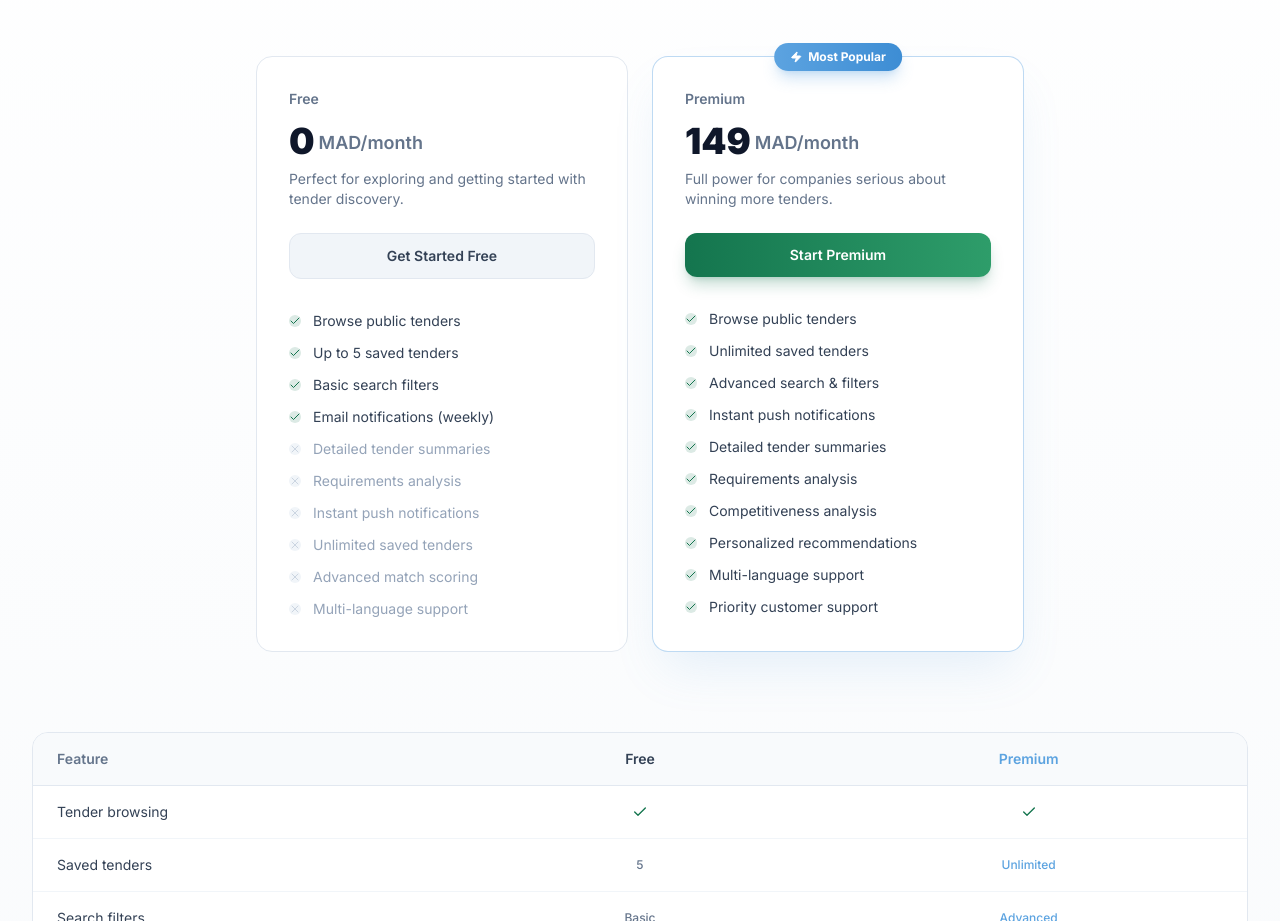
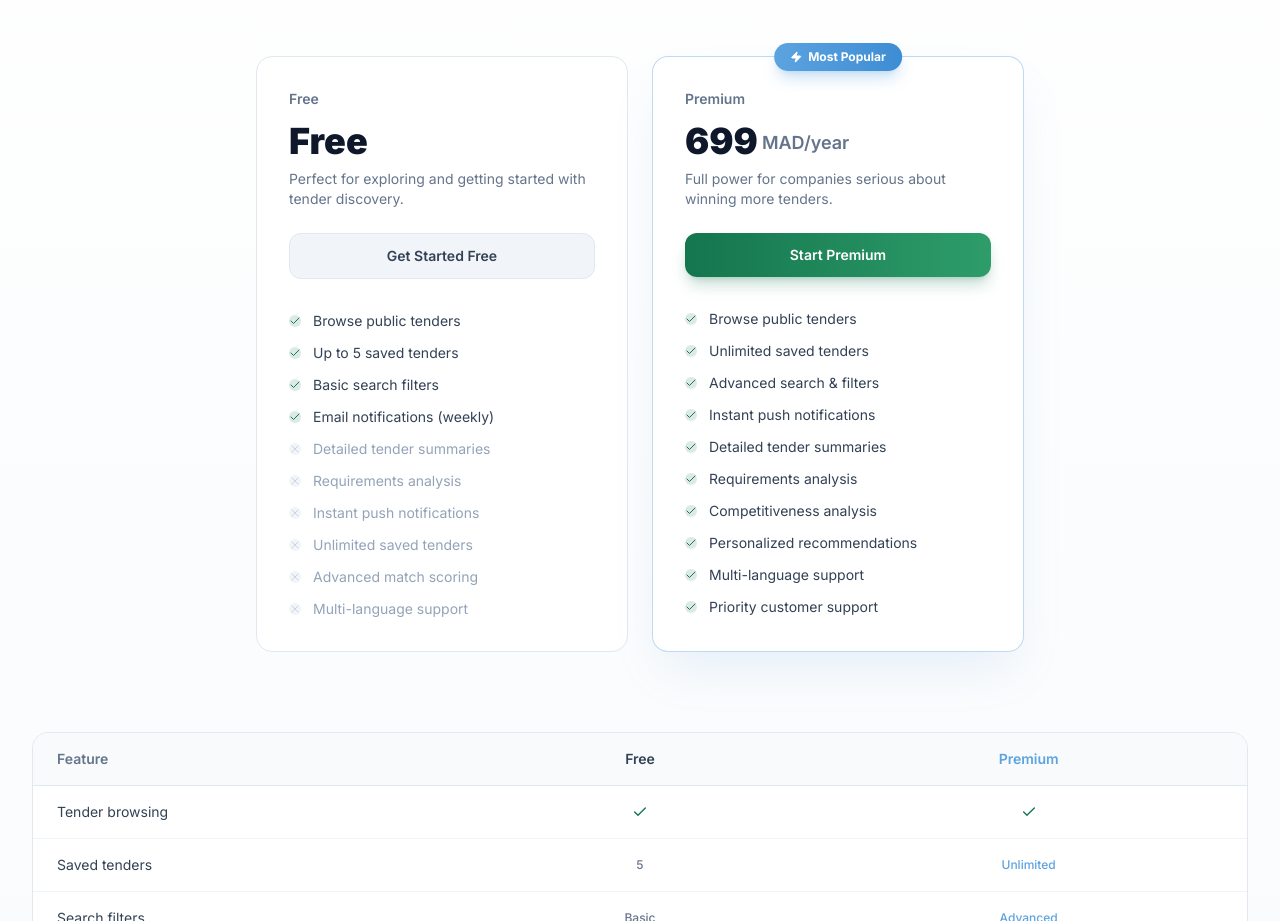
Before and after one commit to Gotsu-sama/mluetenders-website, a Next.js app: page / in a window 1280 px wide. Shown: the part 5480-6401 px from the top of the page. Built offline with nearby package versions, Linux system fonts and the light colour scheme.

Commit message:
Updaing price

```diff
--- a/src/app/layout.tsx
+++ b/src/app/layout.tsx
@@ -98,6 +98,8 @@ export const metadata: Metadata = {
   },
 }
 
+const PREMIUM_ANNUAL_PRICE_MAD = '699'
+
 const appSchema = {
   '@context': 'https://schema.org',
   '@type': 'SoftwareApplication',
@@ -107,6 +109,35 @@ const appSchema = {
     'Mobile platform to discover Moroccan public tenders, receive personalized notifications, and track opportunities.',
   applicationCategory: 'BusinessApplication',
   operatingSystem: 'Android',
+  offers: {
+    '@type': 'AggregateOffer',
+    priceCurrency: 'MAD',
+    lowPrice: '0',
+    highPrice: PREMIUM_ANNUAL_PRICE_MAD,
+    offerCount: 2,
+    offers: [
+      {
+        '@type': 'Offer',
+        name: 'Free',
+        price: '0',
+        priceCurrency: 'MAD',
+        availability: 'https://schema.org/InStock',
+      },
+      {
+        '@type': 'Offer',
+        name: 'Premium',
+        price: PREMIUM_ANNUAL_PRICE_MAD,
+        priceCurrency: 'MAD',
+        priceSpecification: {
+          '@type': 'UnitPriceSpecification',
+          price: PREMIUM_ANNUAL_PRICE_MAD,
+          priceCurrency: 'MAD',
+          unitCode: 'ANN',
+        },
+        availability: 'https://schema.org/InStock',
+      },
+    ],
+  },
 }
 
 const organizationSchema = {
--- a/src/app/pricing/page.tsx
+++ b/src/app/pricing/page.tsx
@@ -7,7 +7,7 @@ import PricingHero from '@/components/sections/PricingHero'
 export const metadata: Metadata = {
   title: 'Pricing',
   description:
-    'Simple, transparent pricing for Mlue Tenders. Start free, upgrade to Premium at 149 MAD/month for unlimited tender access, instant notifications, and personalized matching.',
+    'Simple, transparent pricing for Mlue Tenders. Start free, upgrade to Premium at 699 MAD/year for unlimited tender access, instant notifications, and personalized matching.',
   alternates: { canonical: 'https://www.mluetenders.com/pricing' },
 }
 
--- a/src/components/sections/Pricing.tsx
+++ b/src/components/sections/Pricing.tsx
@@ -13,9 +13,9 @@ export default function Pricing() {
     {
       id: 'free',
       name: t.pricing.freeName,
-      price: '0',
-      currency: 'MAD',
-      period: '/month',
+      price: 'Free',
+      currency: '',
+      period: '',
       description: t.pricing.freeDesc,
       cta: t.pricing.freeCta,
       ctaStyle: 'secondary',
@@ -35,9 +35,9 @@ export default function Pricing() {
     {
       id: 'premium',
       name: t.pricing.premiumName,
-      price: '149',
+      price: '699',
       currency: 'MAD',
-      period: '/month',
+      period: '/year',
       description: t.pricing.premiumDesc,
       cta: t.pricing.premiumCta,
       ctaStyle: 'primary',
--- a/src/i18n/translations.ts
+++ b/src/i18n/translations.ts
@@ -507,7 +507,7 @@ export const en: Translations = {
     q6: 'What is included in the Free plan?',
     a6: 'The Free plan lets you browse all public tenders, save up to 5 tenders, use basic search filters, and receive weekly email notifications. Detailed summaries and instant notifications are exclusive to the Premium plan.',
     q7: 'How much does Premium cost?',
-    a7: 'Premium costs 149 MAD/month. It unlocks unlimited saved tenders, detailed tender summaries, requirements analysis, instant push notifications, personalized recommendations, advanced filters, multi-language support, and priority customer support.',
+    a7: 'Premium costs 699 MAD/year (billed annually). It unlocks unlimited saved tenders, detailed tender summaries, requirements analysis, instant push notifications, personalized recommendations, advanced filters, multi-language support, and priority customer support.',
     q8: 'Can I cancel my subscription at any time?',
     a8: 'Yes. You can cancel your Premium subscription at any time directly from the app settings. You will retain access to Premium features until the end of your current billing period.',
     q9: 'Is my business data secure?',
@@ -802,7 +802,7 @@ export const fr: Translations = {
     q6: "Qu'inclut l'offre gratuite ?",
     a6: "L'offre gratuite vous permet de consulter tous les appels d\'offres publics, d\'en sauvegarder jusqu\'à 5, d\'utiliser les filtres de base et de recevoir des notifications hebdomadaires par e-mail. Les synthèses détaillées et les notifications instantanées sont réservées au plan Premium.",
     q7: 'Quel est le prix du Premium ?',
-    a7: "Le Premium coûte 149 MAD/mois. Il donne accès aux appels d\'offres sauvegardés illimités, aux synthèses détaillées, à l\'analyse des prérequis, aux notifications push instantanées, aux recommandations personnalisées, aux filtres avancés, au support multilingue et au support client prioritaire.",
+    a7: "Le Premium coûte 699 MAD/an (facturation annuelle). Il donne accès aux appels d\'offres sauvegardés illimités, aux synthèses détaillées, à l\'analyse des prérequis, aux notifications push instantanées, aux recommandations personnalisées, aux filtres avancés, au support multilingue et au support client prioritaire.",
     q8: "Puis-je annuler mon abonnement à tout moment ?",
     a8: "Oui. Vous pouvez annuler votre abonnement Premium à tout moment depuis les paramètres de l\'application. Vous conserverez l\'accès aux fonctionnalités Premium jusqu\'à la fin de votre période de facturation en cours.",
     q9: "Mes données professionnelles sont-elles sécurisées ?",
@@ -1097,7 +1097,7 @@ export const ar: Translations = {
     q6: 'ما الذي يتضمنه الاشتراك المجاني؟',
     a6: 'يتيح لك الاشتراك المجاني تصفّح جميع المناقصات العمومية، حفظ ما يصل إلى 5 مناقصات، استخدام الفلاتر الأساسية، واستقبال إشعارات بريد إلكتروني أسبوعية. الملخصات المفصّلة والإشعارات الفورية حصرية للاشتراك المدفوع.',
     q7: 'كم يكلف بريميوم؟',
-    a7: 'يكلف بريميوم 149 درهم/شهر. يُلغي القيود على المناقصات المحفوظة، ويوفر ملخصات مفصّلة، وتحليلاً للمتطلبات، وإشعارات push فورية، وتوصيات مخصصة، وفلاتر متقدمة، ودعماً متعدد اللغات، ودعم عملاء ذا أولوية.',
+    a7: 'يكلف بريميوم 699 درهم/سنة (يُفوتر سنوياً). يُلغي القيود على المناقصات المحفوظة، ويوفر ملخصات مفصّلة، وتحليلاً للمتطلبات، وإشعارات push فورية، وتوصيات مخصصة، وفلاتر متقدمة، ودعماً متعدد اللغات، ودعم عملاء ذا أولوية.',
     q8: 'هل يمكنني إلغاء اشتراكي في أي وقت؟',
     a8: 'نعم. يمكنك إلغاء اشتراك بريميوم في أي وقت مباشرةً من إعدادات التطبيق. ستحتفظ بالوصول إلى ميزات بريميوم حتى نهاية فترة الفوترة الحالية.',
     q9: 'هل بياناتي المهنية آمنة؟',
```
